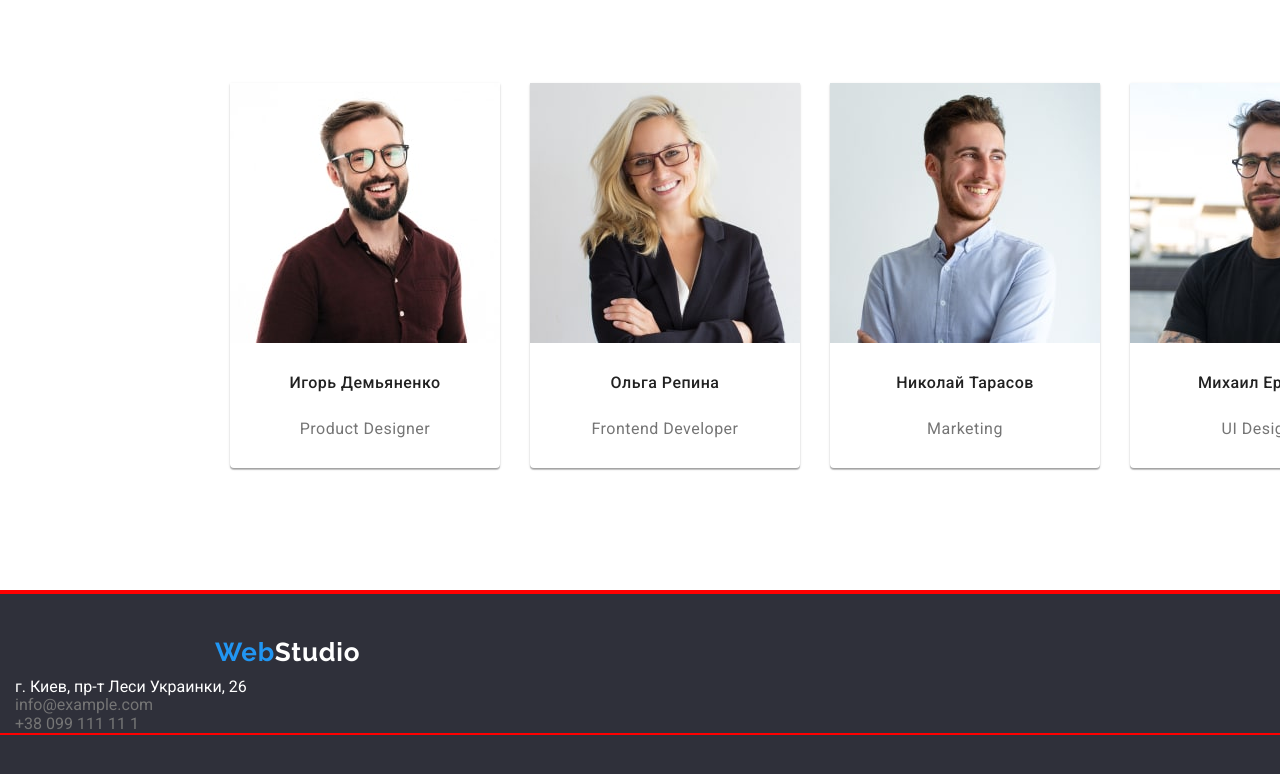
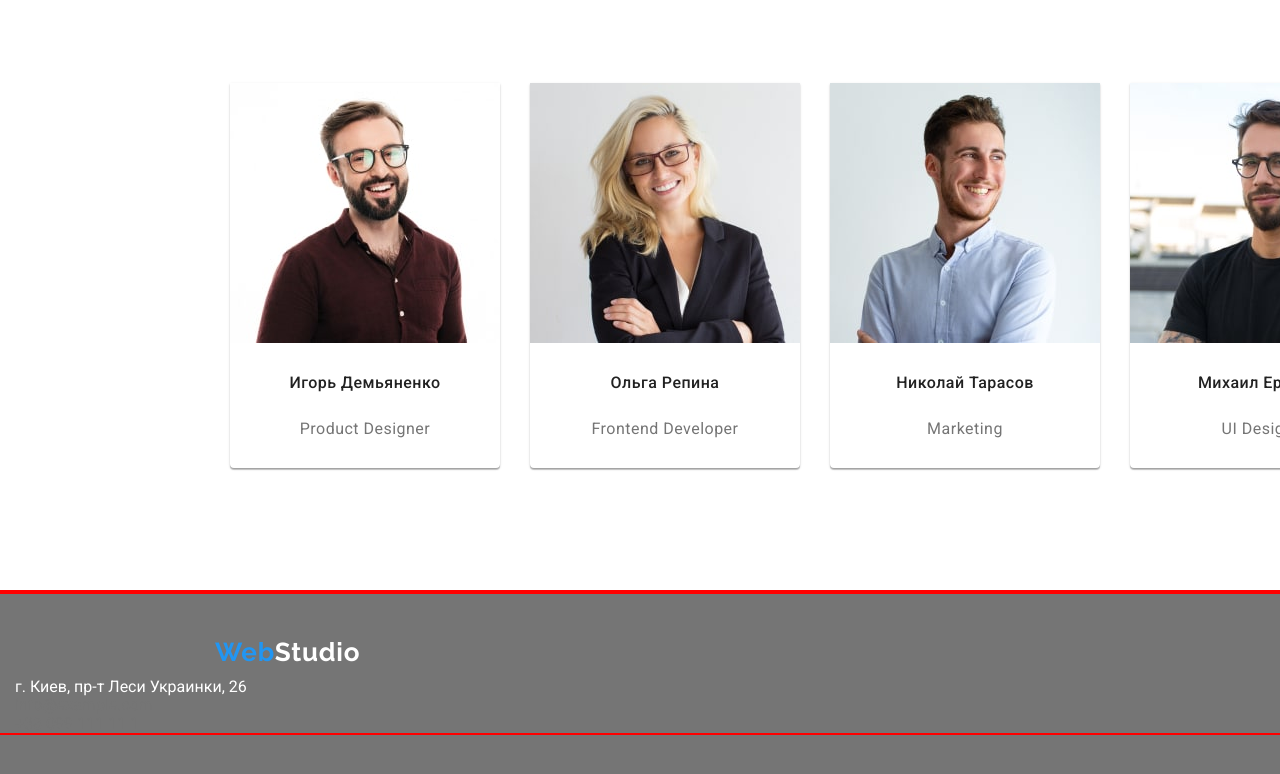
Before and after one commit to Mettteora/Mettteora-goit-markup-hw-03, a plain HTML site: page index.html in a window 1280 px wide. Shown: the part 1682-2456 px from the top of the page. Drawn offline with Linux system fonts and the light colour scheme.

Commit message:
Update styles.css

```diff
--- a/css/styles.css
+++ b/css/styles.css
@@ -278,7 +278,7 @@ width: 1600px;
 height: 252px;
 left: 0px;
 top: 2097px;
-background-color:#2F303A;
+background-color:var(--main-color-Brown-)
 }
 
 .section-option {
```
